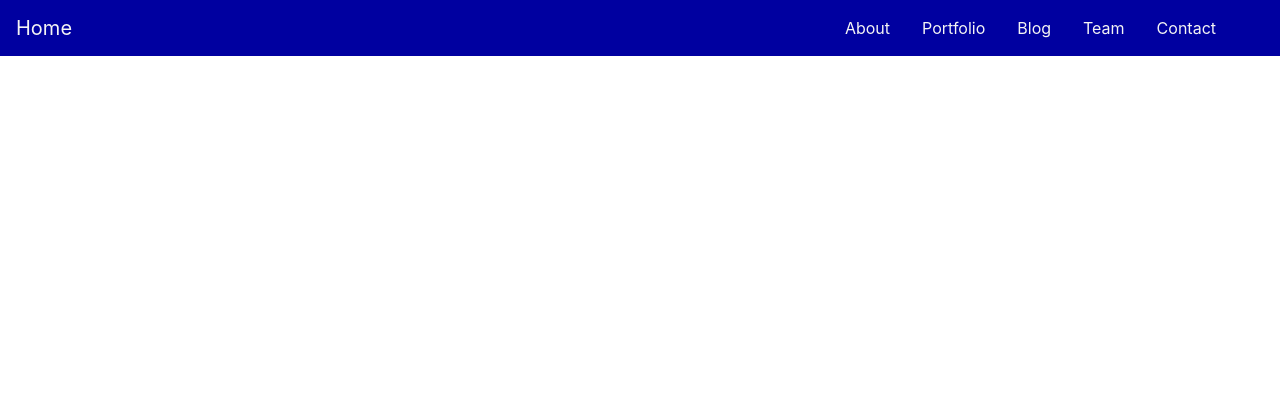
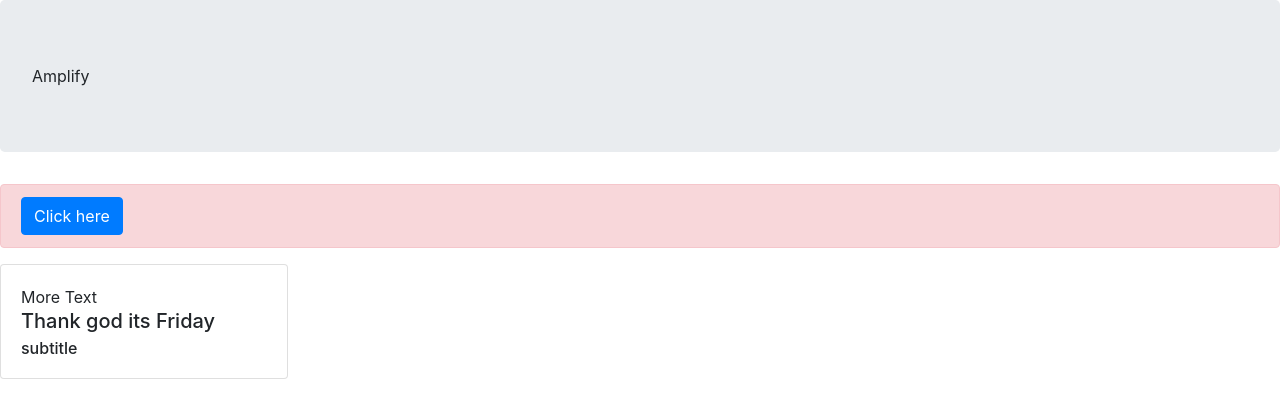
Before and after one commit to jladson/HTML, a plain HTML site: page bootstrapproject.html in a window 1280 px wide. Drawn offline with nearby package versions, Linux system fonts and the light colour scheme.

Commit message:
modified bootstrap

```diff
--- a/bootstrapproject.html
+++ b/bootstrapproject.html
@@ -1,34 +1,28 @@
 <!DOCTYPE html>
 <html lang="en">
+
 <head>
     <meta charset="UTF-8">
     <meta name="viewport" content="width=device-width, initial-scale=1.0">
     <meta http-equiv="X-UA-Compatible" content="ie=edge">
-    <link rel="stylesheet" href="https://maxcdn.bootstrapcdn.com/bootstrap/4.0.0/css/bootstrap.min.css" integrity="sha384-Gn5384xqQ1aoWXA+058RXPxPg6fy4IWvTNh0E263XmFcJlSAwiGgFAW/dAiS6JXm" crossorigin="anonymous">
+    <link rel="stylesheet" href="https://maxcdn.bootstrapcdn.com/bootstrap/4.0.0/css/bootstrap.min.css"
+        integrity="sha384-Gn5384xqQ1aoWXA+058RXPxPg6fy4IWvTNh0E263XmFcJlSAwiGgFAW/dAiS6JXm" crossorigin="anonymous">
     <link rel="stylesheet" type="text/css" href="css/main.css">
     <title>Document</title>
 </head>
+
 <body>
-    <!-- navbar -->
- <nav class="navbar navbar-expand-lg fixed-top ">
-        <a class="navbar-brand" href="#">Home</a>
-       <button class="navbar-toggler" type="button" data-toggle="collapse" data-target="#navbarSupportedContent" aria-controls="navbarSupportedContent" aria-expanded="false" aria-label="Toggle navigation">
-        <span class="navbar-toggler-icon"></span>
-       </button>
-       <div class="collapse navbar-collapse " id="navbarSupportedContent">     <ul class="navbar-nav mr-4">
-        <li class="nav-item">
-            <a class="nav-link" data-value="about" href="#">About</a>        </li>
-       <li class="nav-item">
-           <a class="nav-link " data-value="portfolio"href="#">Portfolio</a>
-        </li>
-        <li class="nav-item">
-           <a class="nav-link " data-value="blog" href="#">Blog</a>         </li>
-       <li class="nav-item">
-          <a class="nav-link " data-value="team" href="#">         Team</a>       </li>
-       <li class="nav-item">
-        <a class="nav-link " data-value="contact" href="#">Contact</a>       </li>
-       </ul>
-       </div></nav>
+    <div class="jumbotron"> Amplify </div>
+    <div class="alert alert-danger">
+        <a href=" nfl.com" class="btn btn-primary"> Click here
+        </a>
+    </div>
+    <div class="card" style="width: 18rem">
+        <div class="card-body"> More Text
+            <h5 class= "card-title">Thank god its Friday</h1>
+            <h6 class="card-subtitle">subtitle</h2>
+        </div>
+    </div>
+</body>
 
-</body>
 </html>
```
